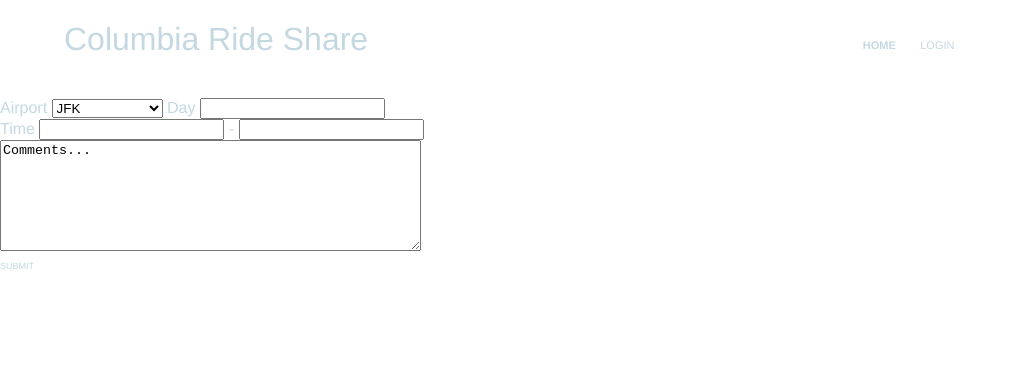
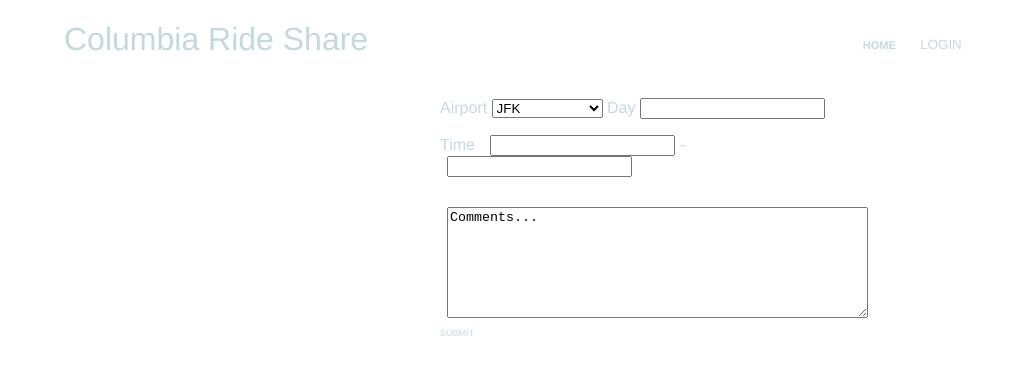
Before and after one commit to madelinezec/columbiarideshare, a plain HTML site: page create-a-ride-to-airport.html in a window 1280 px wide. Shown: the whole page, without its empty margins (0-1024 px from the left). Drawn offline with nearby package versions, Linux system fonts and the light colour scheme; no server answers.

Commit message:
fixing appearance of buttons

```diff
--- a/create-a-ride-to-airport.html
+++ b/create-a-ride-to-airport.html
@@ -40,12 +40,25 @@
        <nav>
            <ul>
                <li><a href="index.html">home</a></li>
-               <li>login</li>
+                <li class = "login"><button onclick = "document.getElementById('id01').style.display='block'"style="width:auto;">LOGIN</button></li>
+                 <div id="id01" class="modal">
+                     <form class="modal-content animate" action="action_page.php">
+                         <div class="imgcontainer">
+                             <span onclick="document.getElementById('id01').style.display='none'" class="close" title="Close Modal">&times;</span>
+                         </div>
+                         <div class="loginMsg">
+                             <p>hi there!</p>
+                             <p>log in to post and comment on columbia ride share</p>
+                         </div>
+                         <button class="loginBtn loginBtn--facebook">connect with facebook</button>
+                         <button onclick = "googleSignin()" class="loginBtn loginBtn--google">connect with google</button>
+                      </form>
+                   </div>
            </ul>
        </nav>
   </header>
-  <div class = "form">
-
+  <div id = "wrapper">
+    <div class ="main">
       <form action="action_page.php">
 	 <label for="airport">Airport</label>
 	 <select id="airport" name="airport">
@@ -56,11 +69,12 @@
 
 	 <label for="day">Day</label>
 	 <input type="text" id="datepicker"><br>
-	 <label for="time">Time </label><input type="text" id="startTime" class="timepicker"> - <input type="text" id="endTime" class="timepicker"><br>
+         <p></p>
+	 <label for="time" class="label">Time</label><input type="text" id="startTime" class="timepicker">-<input type="text" id="endTime" class="timepicker"><br>
          <textarea id="comment" rows="7" cols="50" name="comment" form="usrform">Comments...</textarea><br>
          <button onclick = "rideToPressed()" type="submit">submit</button>
     </div>
-
+   </div>
 <script src="https://www.gstatic.com/firebasejs/3.6.10/firebase.js"></script>
 
 <script src="https://www.gstatic.com/firebasejs/3.6.10/firebase-app.js"></script>
--- a/main.css
+++ b/main.css
@@ -440,3 +440,17 @@ nav li a{
     margin-top: 50%;
     font-size: 36px;
 }
+
+button {
+    background: none;
+    padding: 0;
+    border: none;
+    font-family: "Helvetica Neue Light", Helvetica Neue, serif;
+    font-variant: small-caps;
+    font-weight: 500;
+    color: #c4d8e2;
+}
+
+button:hover{
+    cursor: pointer;
+}
--- a/post-ride.css
+++ b/post-ride.css
@@ -63,8 +63,11 @@ ul li:first-child{
 
 ul li{
     margin-bottom:10px;
+    cursor:pointer;
 }
-
+ul li:hover{
+    cursor:pointer;
+}
 .btn btn-link{
     border: none;
      background:none
@@ -240,3 +243,30 @@ button {
     font-weight: 500;
     color: #c4d8e2;
 }
+
+.bigBtn:hover{
+    cursor:pointer;
+
+}
+#wrapper{
+    width: 400px;
+    //margin: 0 auto;
+    margin-left: auto;
+    margin-right: auto;
+}
+
+
+textarea{
+    margin-top: 30px;
+    margin-left: 7px;
+}
+
+.timepicker{
+    margin-right: 5px;
+    margin-left: 7px;
+}
+
+.label{
+   margin-right: 8px;
+
+}
```
Also changed, not shown: create-a-ride-from-airport.html (+16 -2 lines), toJFK.html (+1 -1 lines).
